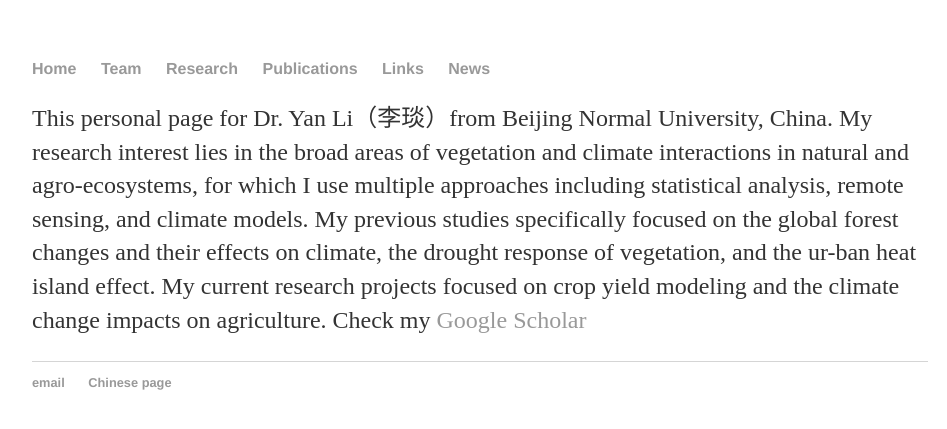
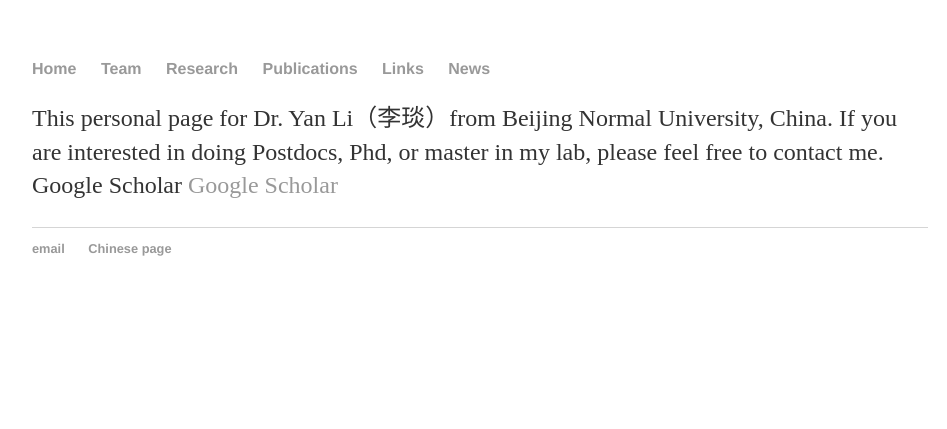
Before and after one commit to yanli-test/yanli-test.github.io, a Jekyll site: the page built from index.html, in a window 1280 px wide. Shown: the top 429 px of the page, without its empty margins (160-1107 px from the left). Built offline with Jekyll 4.4.1, drawn with Linux system fonts in a browser that asks for light colours.

Commit message:
Update index.html

```diff
--- a/index.html
+++ b/index.html
@@ -4,6 +4,6 @@ title: Home page of Yan Li
 ---
 <div class="blurb">
 	<p>This personal page for Dr. Yan Li（李琰）from Beijing Normal University, China.
-	My research interest lies in the broad areas of vegetation and climate interactions in natural and agro-ecosystems, for which I use multiple approaches including statistical analysis, remote sensing, and climate models. My previous studies specifically focused on the global forest changes and their effects on climate, the drought response of vegetation, and the ur-ban heat island effect. My current research projects focused on crop yield modeling and the climate change impacts on agriculture.
-	Check my <a href="https://scholar.google.com/citations?user=hhNjw4MAAAAJ&hl">Google Scholar</a></p>
+	If you are interested in doing Postdocs, Phd, or master in my lab, please feel free to contact me.
+	Google Scholar <a href="https://scholar.google.com/citations?user=hhNjw4MAAAAJ&hl">Google Scholar</a></p>
 </div><!-- /.blurb -->
```
